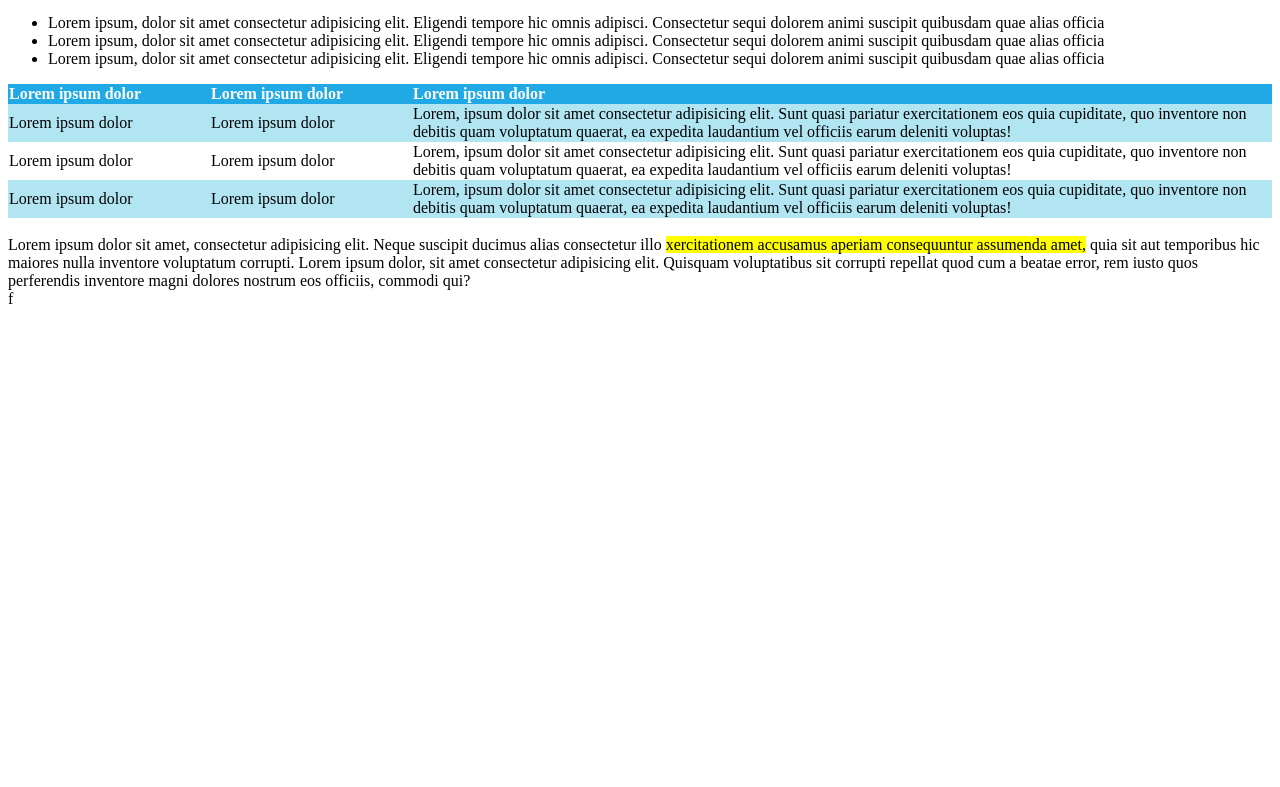
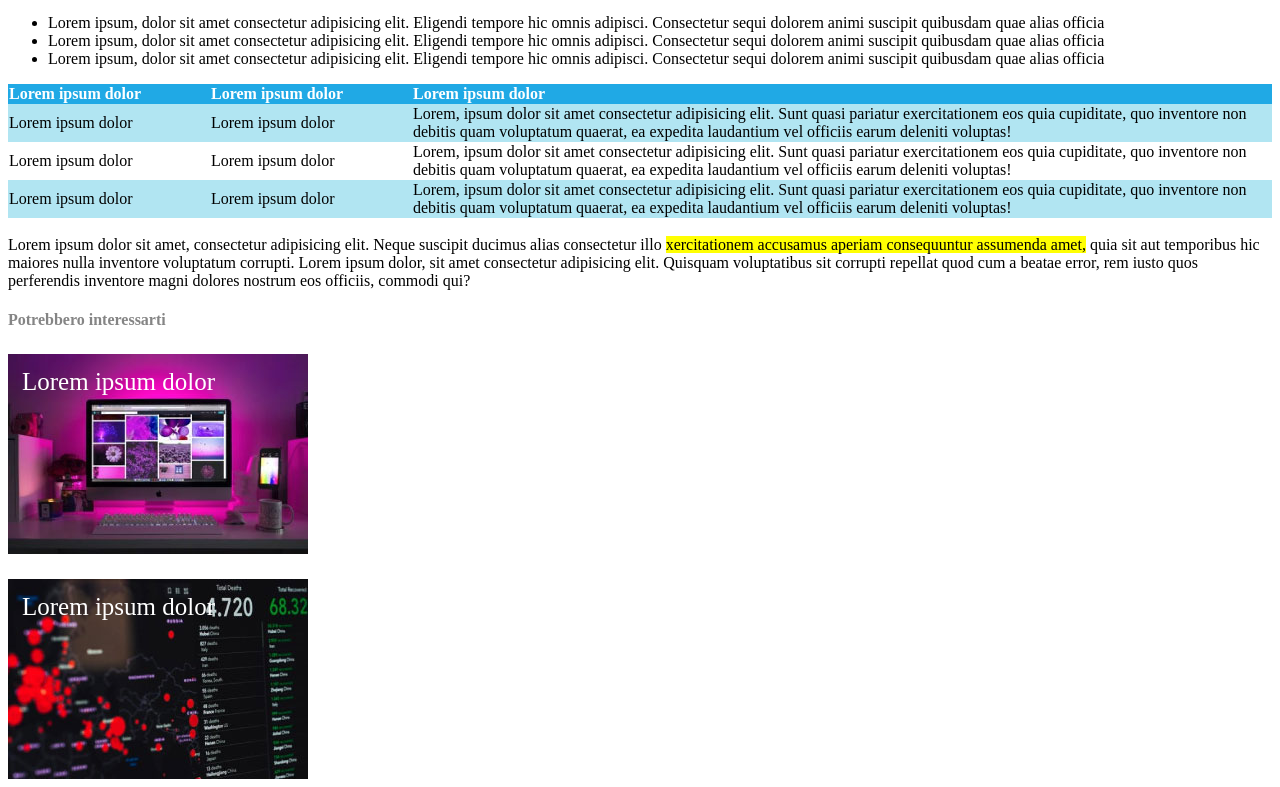
Before and after one commit to IlariaGuarnieri/html-css-booleaner, a plain HTML site: page index.html in a window 1280 px wide. Shown: the part 717-1504 px from the top of the page. Before the commit the page ends 1033 px from the top, so only its background shows below. Drawn offline with Linux system fonts and the light colour scheme.

Commit message:
inserimento ultime immagini

```diff
--- a/index.html
+++ b/index.html
@@ -9,7 +9,7 @@
 <body>
   <header>
 
-    <div>
+    <div id="immagine1">
   <!-- imagine -->
       <img src="./img/logo.svg" alt="logo" width="200px">
     </div>
@@ -73,9 +73,15 @@
     <br> <span>Lorem ipsum dolor sit amet, consectetur adipisicing elit. Neque suscipit ducimus alias consectetur illo <span id="sottolinea">xercitationem accusamus aperiam consequuntur assumenda amet,</span> quia sit aut temporibus hic maiores nulla inventore voluptatum corrupti. Lorem ipsum dolor, sit amet consectetur adipisicing elit. Quisquam voluptatibus sit corrupti repellat quod cum a beatae error, rem iusto quos perferendis inventore magni dolores nostrum eos officiis, commodi qui?</span>
 
   </main>
-
+<!-- inizio footer -->
   <footer>
-    f
+    <h4  class="grigio">Potrebbero interessarti</h4>
+    <div id="monitor">
+      <p>Lorem ipsum dolor</p>
+    </div>
+    <div id="graph">
+      <p>Lorem ipsum dolor</p>
+    </div>
   </footer>
 </body>
 </html>
--- a/main.css
+++ b/main.css
@@ -1,18 +1,18 @@
-
-
-div{
+#immagine1{
   background-color:#4DA0FF;
   background-image: url(img/pattern.png);
   background-size:
   300px 100px;
 }
+
 .grigio{
   color:#858585;
 }
+
 #ciao{
   color: blue;
+}
 
-}
 #sottolinea{
   background-color:#FFFF02 ;
 }
@@ -26,6 +26,7 @@ thead{
 table{
   border-collapse: collapse;
 }
+
 #riga1{
   width: 200px;
 }
@@ -33,3 +34,27 @@ table{
 .riga3{
   background-color: #B1E5F2;
 }
+
+#monitor{
+  background-image: url(img/monitor.jpg);
+  width: 300px;
+  height: 200px;
+  font-size: 25px;
+  }
+
+#monitor p{
+  color: white;
+  padding: 14px;
+}
+
+#graph{
+  background-image: url(img/graph.jpg);
+  width: 300px;
+  height: 200px;
+  font-size: 25px;
+}
+
+#graph p{
+  color: white;
+  padding: 14px;
+}
```
